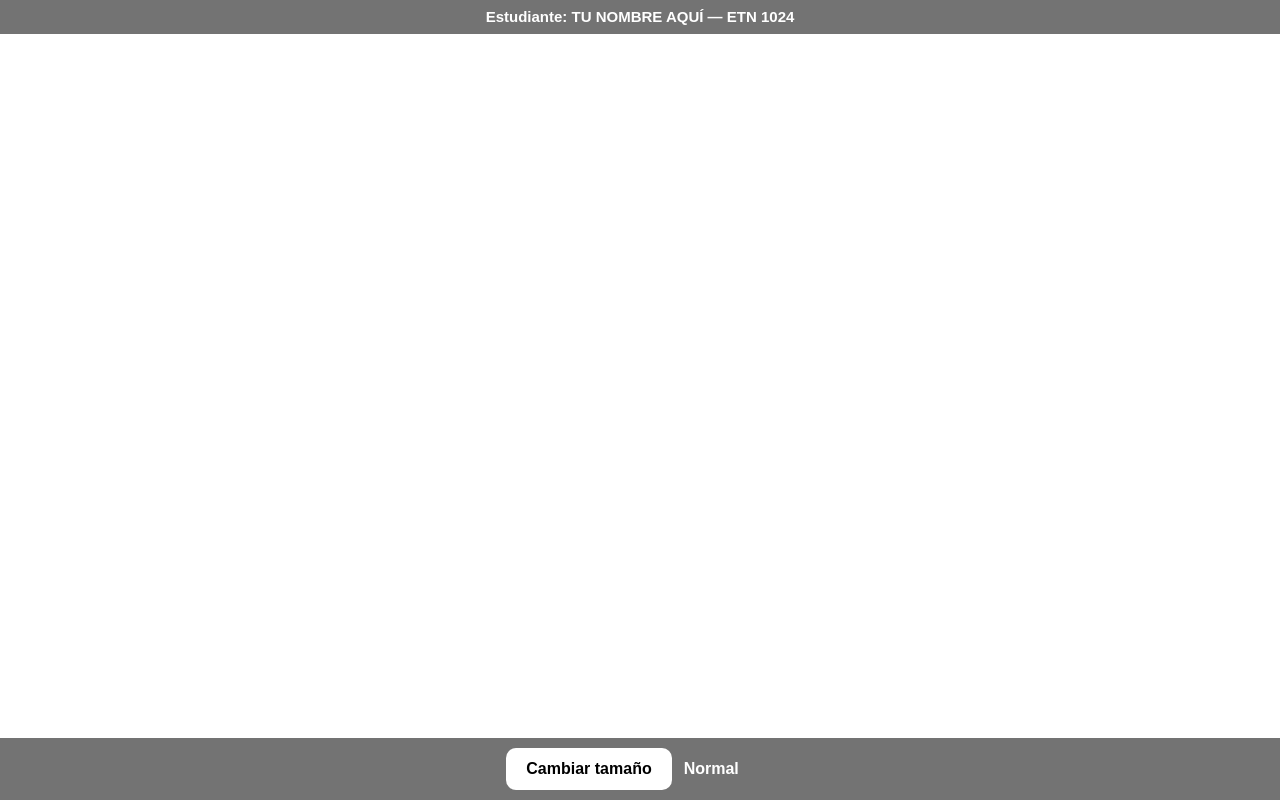
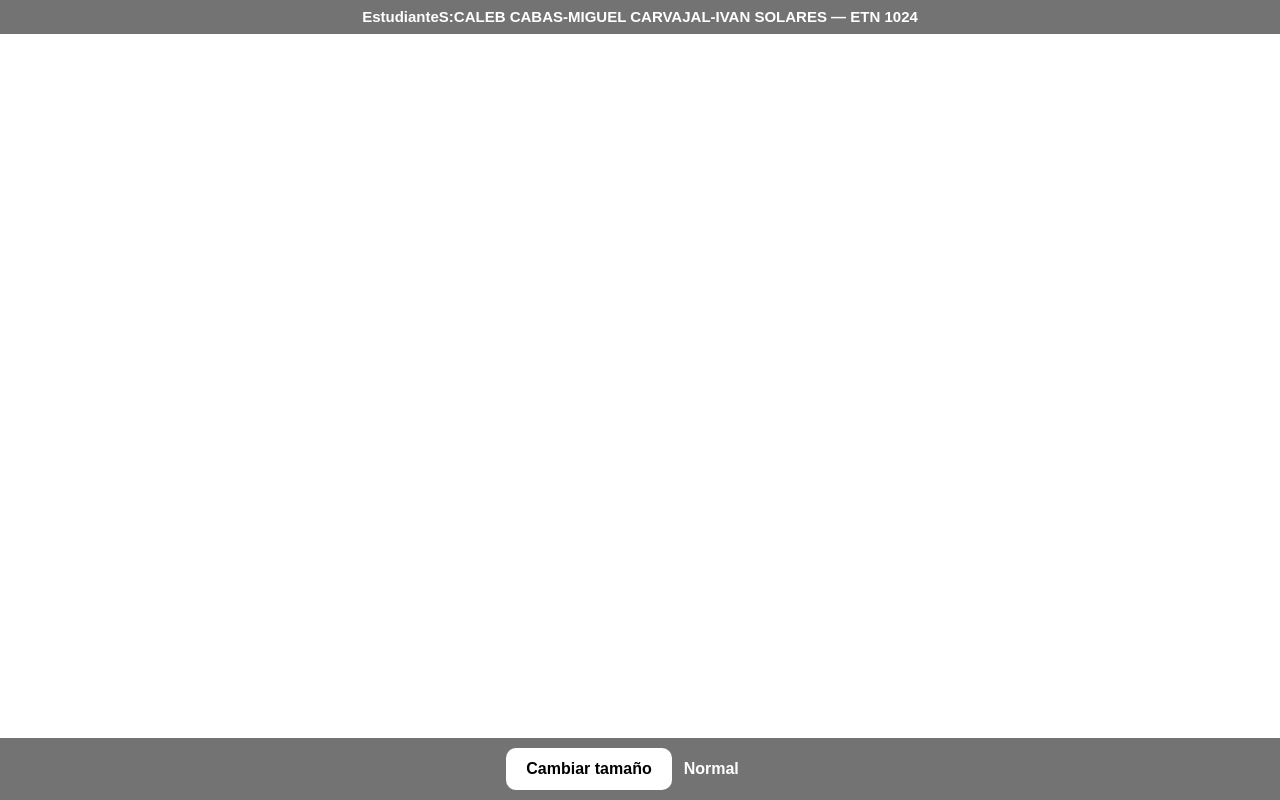
Before and after one commit to caleppin/realidad-aumentada, a plain HTML site: page index.html in a window 1280 px wide. Drawn offline with Linux system fonts and the light colour scheme.

Commit message:
Update index.html

```diff
--- a/index.html
+++ b/index.html
@@ -45,7 +45,7 @@
 
 <body>
   <!-- CAMBIA ESTE TEXTO por tu nombre -->
-  <div id="nombre">Estudiante: TU NOMBRE AQUÍ — ETN 1024</div>
+  <div id="nombre">EstudianteS:CALEB CABAS-MIGUEL CARVAJAL-IVAN SOLARES — ETN 1024</div>
 
   <div id="controles">
     <button id="btnTamano" type="button">Cambiar tamaño</button>
```
